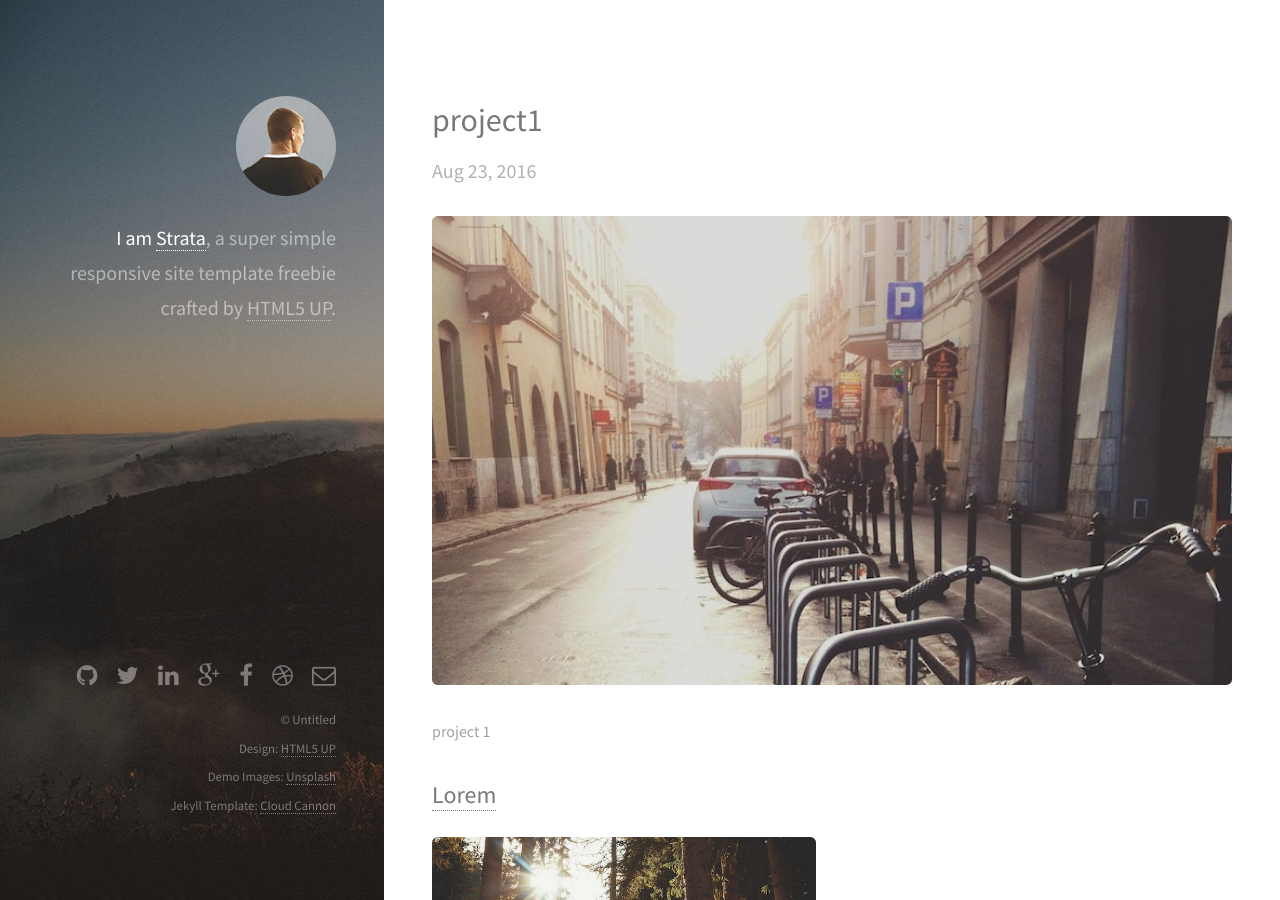
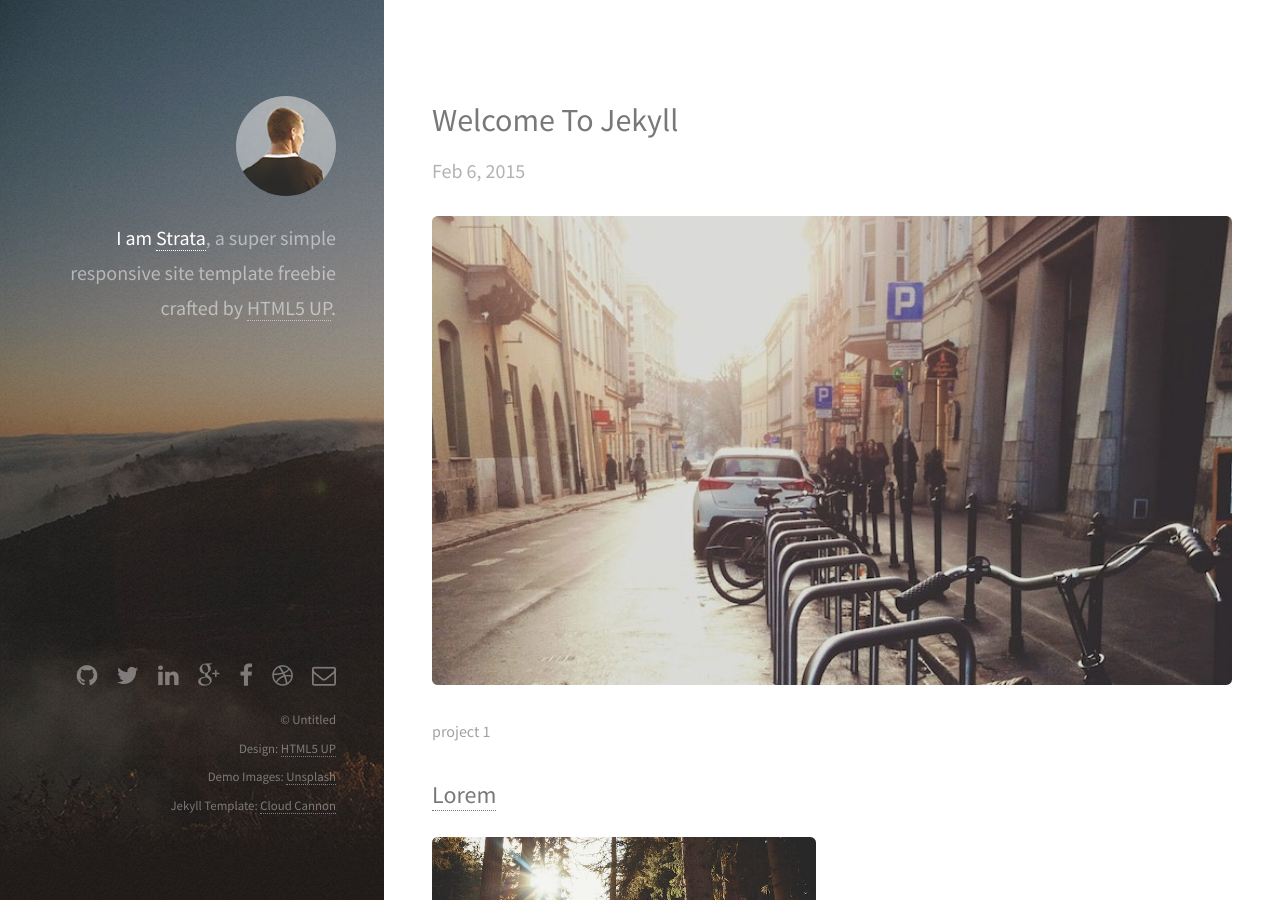
Before and after one commit to SiruoWang/SiruoWang.github.io, a Jekyll site: the page built from _posts/2015-02-06-welcome-to-jekyll.markdown, in a window 1280 px wide and 900 px high. Built offline with Jekyll 4.4.1, drawn with Linux system fonts in a browser that asks for light colours.

Commit message:
Update 2015-02-06-welcome-to-jekyll.markdown

```diff
--- a/_posts/2015-02-06-welcome-to-jekyll.markdown
+++ b/_posts/2015-02-06-welcome-to-jekyll.markdown
@@ -1,8 +1,5 @@
 ---
 layout: post
-title: project1
-date: 2016-08-23
-categories: update
 ---
 
 <img src="/images/fulls/01.jpg" class="fit image">
```
